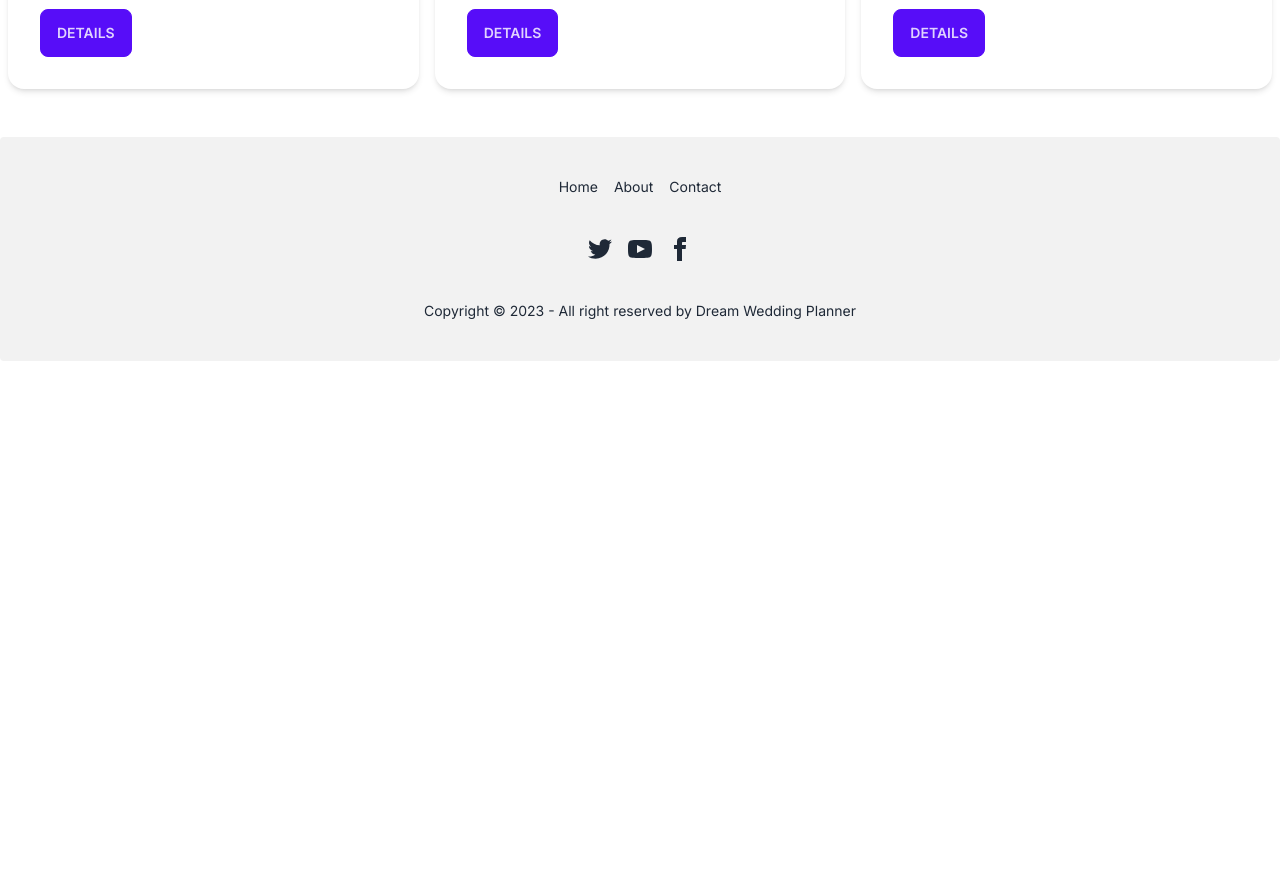
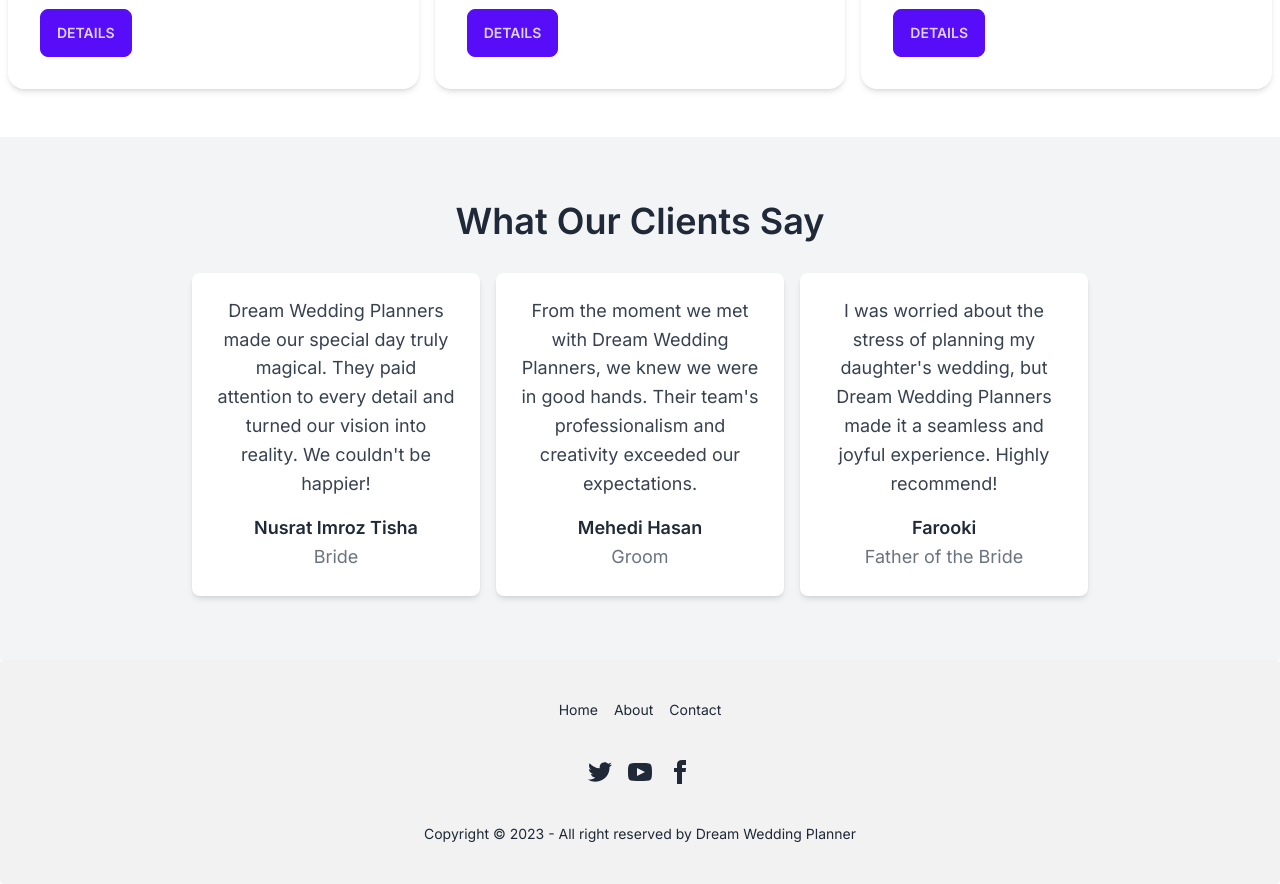
Before and after one commit to mehediy/wedding-event-management, a React (Vite) app: page / in a window 1280 px wide. Shown: the part 1940-2824 px from the top of the page. Before the commit the page ends 2301 px from the top, so only its background shows below. Built offline with nearby package versions, Linux system fonts and the light colour scheme; no server answers.

Commit message:
added testimonials section

```diff
--- a/src/Pages/Home.jsx
+++ b/src/Pages/Home.jsx
@@ -2,6 +2,7 @@ import React from "react";
 import Slider from "../components/Header/Slider";
 import Cards from "../components/Services/Cards";
 import { useLoaderData } from "react-router-dom";
+import Testimonials from "../components/Testimonials";
 
 const Home = () => {
   const { events_data } = useLoaderData();
@@ -11,6 +12,7 @@ const Home = () => {
       <div className="container mx-auto py-12">
         <Cards events_data={events_data} />
       </div>
+      <Testimonials />
     </div>
   );
 };
--- /dev/null
+++ b/src/components/Testimonials.jsx
@@ -0,0 +1,50 @@
+const Testimonials = () => {
+  // testimonial data
+  const testimonials = [
+    {
+      id: 1,
+      name: "Nusrat Imroz Tisha",
+      title: "Bride",
+      content:
+        "Dream Wedding Planners made our special day truly magical. They paid attention to every detail and turned our vision into reality. We couldn't be happier!",
+    },
+    {
+      id: 2,
+      name: "Mehedi Hasan",
+      title: "Groom",
+      content:
+        "From the moment we met with Dream Wedding Planners, we knew we were in good hands. Their team's professionalism and creativity exceeded our expectations.",
+    },
+    {
+      id: 3,
+      name: "Farooki",
+      title: "Father of the Bride",
+      content:
+        "I was worried about the stress of planning my daughter's wedding, but Dream Wedding Planners made it a seamless and joyful experience. Highly recommend!",
+    },
+  ];
+
+  return (
+    <section className="bg-gray-100 py-16 px-4">
+      <div className="max-w-4xl mx-auto text-center">
+        <h2 className="text-3xl md:text-4xl font-semibold mb-8">
+          What Our Clients Say
+        </h2>
+        <div className="grid grid-cols-1 sm:grid-cols-2 md:grid-cols-3 gap-4">
+          {testimonials.map((testimonial) => (
+            <div
+              key={testimonial.id}
+              className="bg-white p-6 rounded-lg shadow-md"
+            >
+              <p className="text-gray-700 mb-4">{testimonial.content}</p>
+              <div className="font-semibold">{testimonial.name}</div>
+              <div className="text-gray-500">{testimonial.title}</div>
+            </div>
+          ))}
+        </div>
+      </div>
+    </section>
+  );
+};
+
+export default Testimonials;
```
